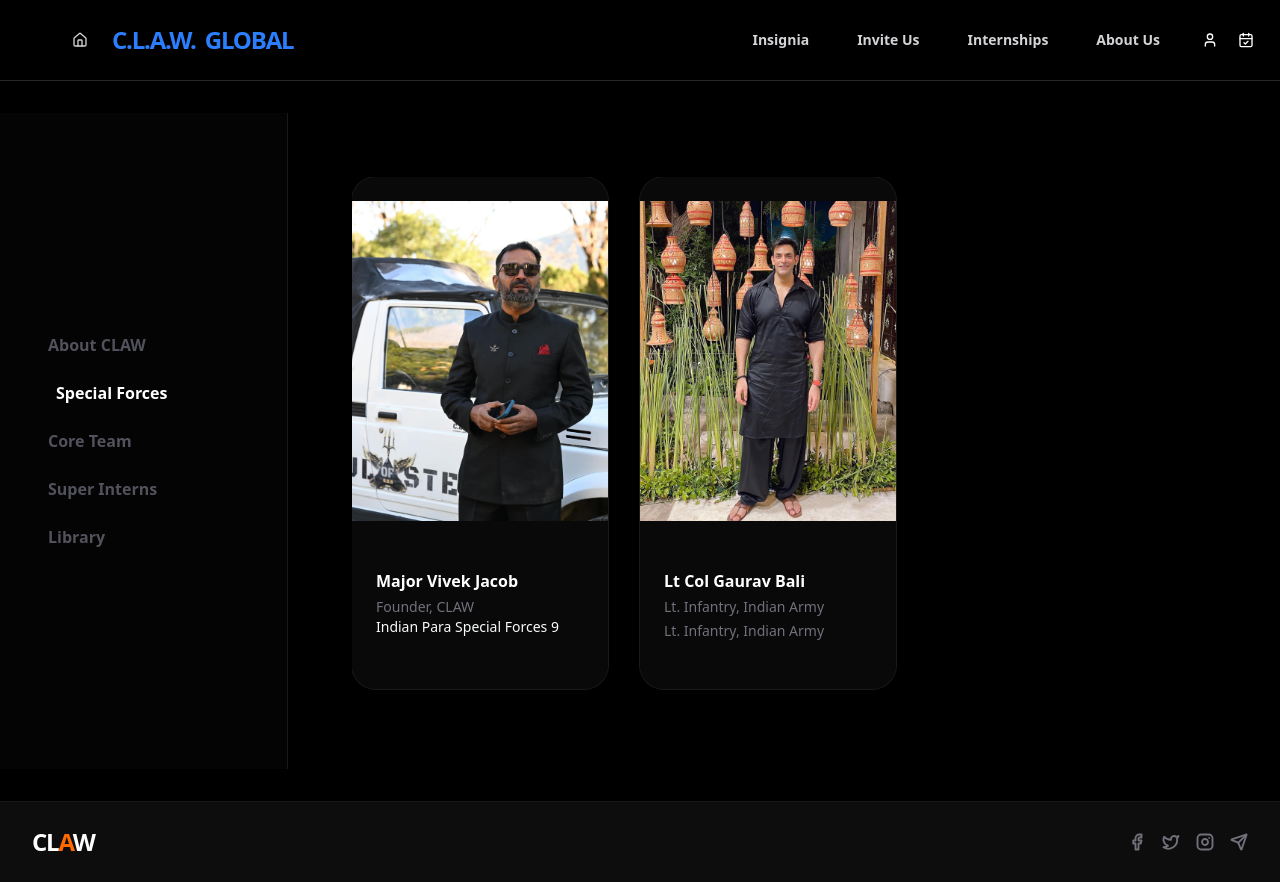
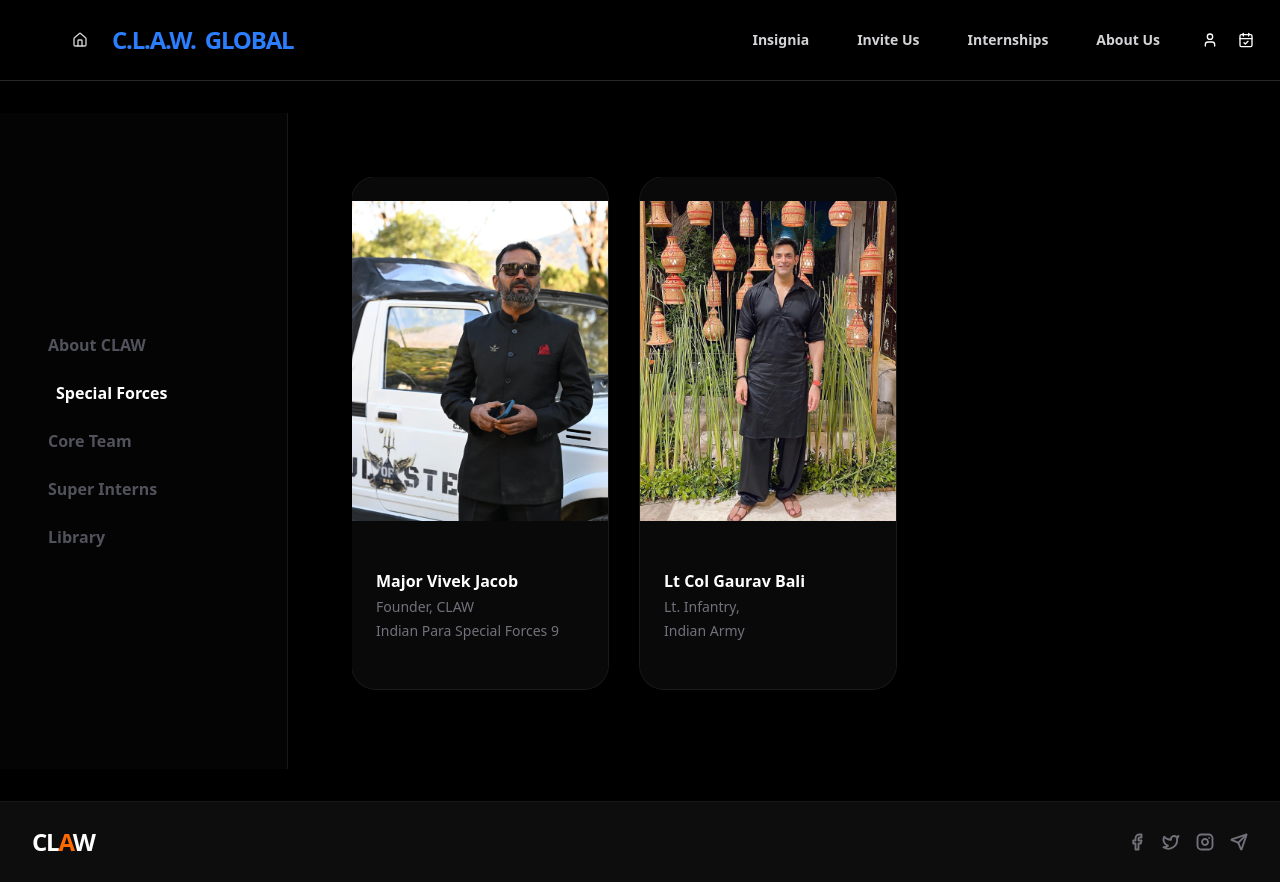
Before and after one commit to team-100degreeclub/claw-frontend, a Next.js app: page /about in a window 1280 px wide. Both pictures are taken after a click on the button "Special Forces". Built offline with nearby package versions, Linux system fonts and the light colour scheme.

Commit message:
Camp view page video pointer events removed

```diff
--- a/app/(marketing)/about/page.tsx
+++ b/app/(marketing)/about/page.tsx
@@ -37,7 +37,7 @@
   },
   "Special Forces": [
     { id: "SF-01", name: "Major Vivek Jacob", role: "Founder, CLAW", sub1: "Indian Para Special Forces 9", img: "/vivek_jacob.jpg" },
-    { id: "SF-02", name: "Lt Col Gaurav Bali", role: "Lt. Infantry, Indian Army", img: "/gaurav_bali.jpg" }
+    { id: "SF-02", name: "Lt Col Gaurav Bali", role: "Lt. Infantry,", sub1: "Indian Army", img: "/gaurav_bali.jpg" }
   ],
   "Core Team": [
     { id: "CT-01", name: "Anjali Sharma", role: "Operations Director", img: "https://images.unsplash.com/photo-1573496359142-b8d87734a5a2?q=80&w=1288&auto=format&fit=crop&ixlib=rb-4.1.0&ixid=M3wxMjA3fDB8MHxwaG90by1wYWdlfHx8fGVufDB8fHx8fA%3D%3D" },
@@ -136,7 +136,7 @@
                   <CardContent className="p-6">
                     <h3 className="text-white text-base font-bold">{member.name}</h3>
                     <p className="text-zinc-500 text-sm font-medium mt-1">{member.role}</p>
-                    {member.sub1 ?? <p className="text-zinc-500 text-sm font-medium mt-1">{member.role}</p>}
+                    {member.sub1 && <p className="text-zinc-500 text-sm font-medium mt-1">{member.sub1}</p>}
                   </CardContent>
                 </Card>
               ))}
--- a/app/(marketing)/camps/[camp_id]/page.tsx
+++ b/app/(marketing)/camps/[camp_id]/page.tsx
@@ -309,8 +309,8 @@
         <div className="min-h-screen bg-black text-white">
             {/* 1. Full Viewport Video Hero */}
             <section className="relative w-full overflow-hidden pb-[56.25%]">
-                <div className="absolute inset-0 h-full w-full pointer-events-none">
-                    <div className="absolute inset-0 h-full w-full pointer-events-none">
+                <div className="absolute inset-0 h-full w-full">
+                    <div className="absolute inset-0 h-full w-full">
                         <YouTubePlayer
                             videoId={selectedCamp.video_id}
                             className="absolute inset-0 w-full h-full"
```
